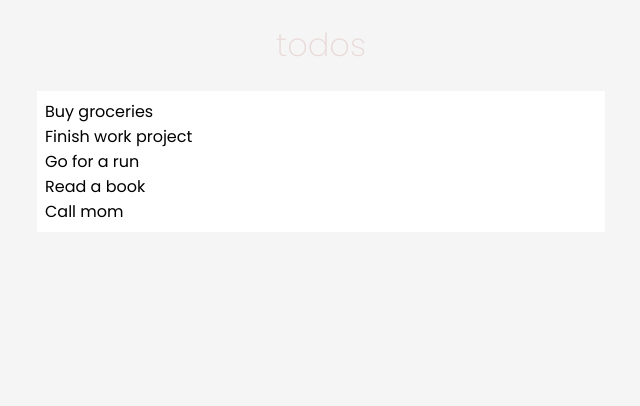
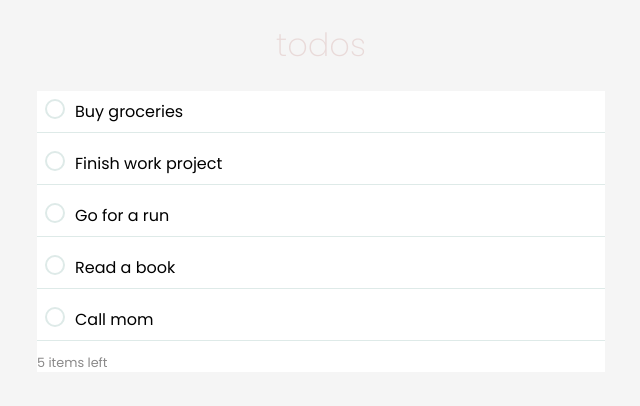
Before and after one commit to mnosov622/react-notes, a React (Vite) app in the folder todos/: page / in a window 1280 px wide. Shown: the top 406 px of the page, without its empty margins (319-959 px from the left). Built offline with nearby package versions, Linux system fonts and the light colour scheme.

Commit message:
todos list styling update

```diff
--- a/todos/src/components/TodoList/TodoList.css
+++ b/todos/src/components/TodoList/TodoList.css
@@ -1,7 +1,6 @@
 .todo-list-area {
   margin-top: 20px;
   background-color: #fff;
-  padding: 0.5em;
 }
 
 .todo-list {
@@ -10,3 +9,54 @@
   padding: 0;
   width: 100%;
 }
+
+/* Custom Checkbox */
+.custom-checkbox {
+  width: 20px;
+  height: 20px;
+  border: 2px solid #deeae8;
+  border-radius: 50%;
+  display: flex;
+  align-items: center;
+  justify-content: center;
+  cursor: pointer;
+  margin-right: 10px;
+  transition: background-color 0.3s, border-color 0.3s;
+}
+
+.custom-checkbox.checked {
+  background-color: white;
+  border-color: #deeae8;
+}
+
+.checkmark {
+  color: #4caf50;
+  font-size: 16px;
+  line-height: 1;
+}
+
+.todo-name.crossed {
+  text-decoration: line-through;
+}
+
+.todo-item {
+  display: flex;
+  align-items: center;
+  margin-bottom: 10px;
+  border-bottom: 1px solid #deeae8;
+  padding: 0.5em;
+}
+
+.todo-list input {
+  display: none;
+}
+
+.todo-list label {
+  display: flex;
+  cursor: pointer;
+}
+
+.items-left {
+  color: #8a8989;
+  font-size: 0.8rem;
+}
--- a/todos/src/components/TodoList/TodoList.tsx
+++ b/todos/src/components/TodoList/TodoList.tsx
@@ -4,13 +4,12 @@ import "./TodoList.css";
 
 const TodoList = () => {
   const [checkedItems, setCheckedItems] = useState([]);
+  const itemsLeft = todoItems.filter((item) => !checkedItems.includes(item.id)).length;
 
   const handleCheckboxChange = (itemId) => {
     if (checkedItems.includes(itemId)) {
-      // Item is already checked, so uncheck it
       setCheckedItems(checkedItems.filter((id) => id !== itemId));
     } else {
-      // Item is not checked, so check it
       setCheckedItems([...checkedItems, itemId]);
     }
   };
@@ -25,18 +24,24 @@ const TodoList = () => {
             key={todoItem.id}
             className={`todo-item ${isItemChecked(todoItem.id) ? "checked" : ""}`}
           >
-            <div
-              className={`custom-checkbox ${isItemChecked(todoItem.id) ? "checked" : ""}`}
-              onClick={() => handleCheckboxChange(todoItem.id)}
-            >
-              {isItemChecked(todoItem.id) && <span className="checkmark">&#10003;</span>}
-            </div>
-            <span className={`todo-name ${isItemChecked(todoItem.id) ? "crossed" : ""}`}>
-              {todoItem.text}
-            </span>
+            <label>
+              <input
+                type="checkbox"
+                checked={isItemChecked(todoItem.id)}
+                onChange={() => handleCheckboxChange(todoItem.id)}
+              />
+              <div className={`custom-checkbox ${isItemChecked(todoItem.id) ? "checked" : ""}`}>
+                {isItemChecked(todoItem.id) && <span className="checkmark">&#10003;</span>}
+              </div>
+              <span className={`todo-name ${isItemChecked(todoItem.id) ? "crossed" : ""}`}>
+                {todoItem.text}
+              </span>
+            </label>
           </li>
         ))}
       </ul>
+
+      <p className="items-left">{itemsLeft} items left</p>
     </section>
   );
 };
```
